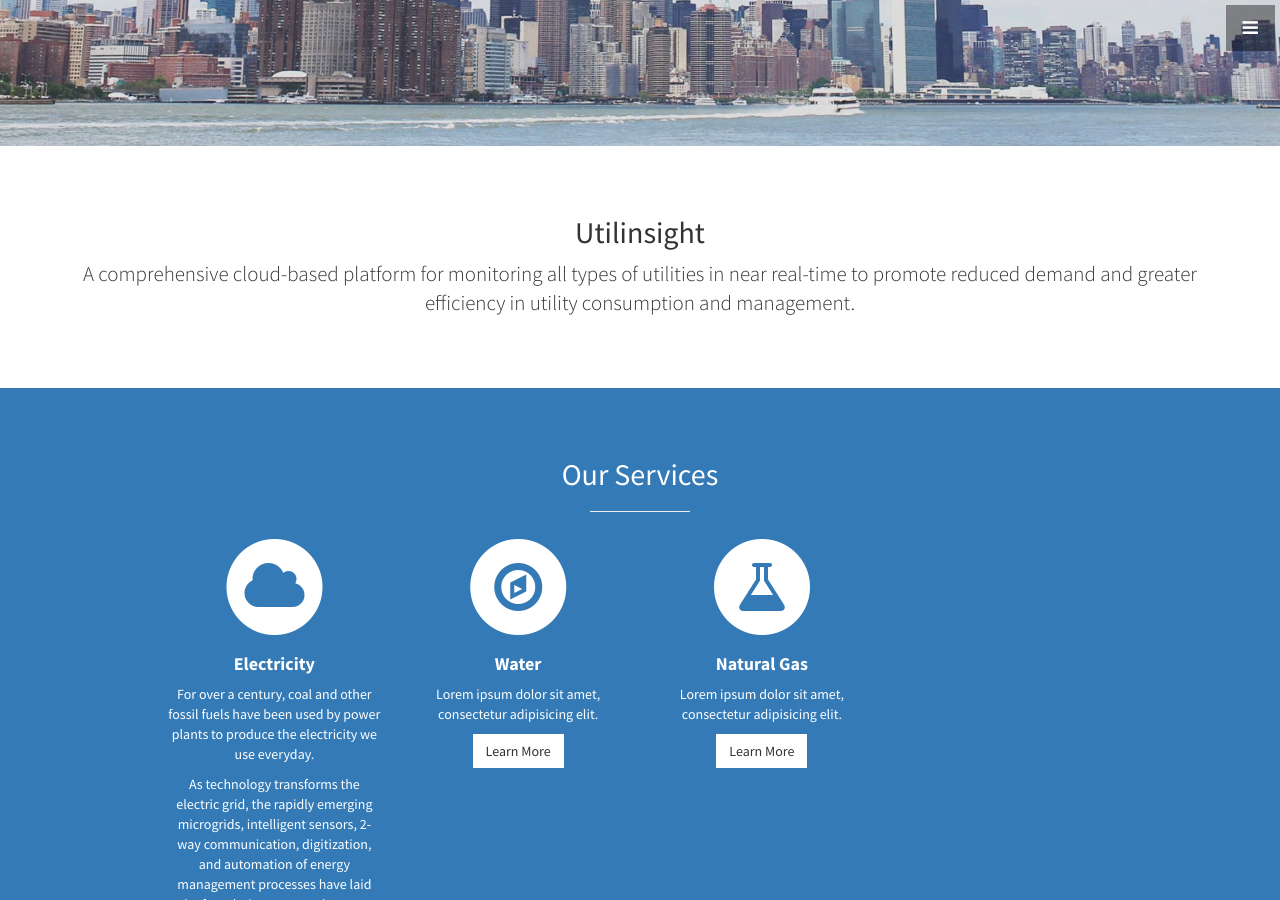
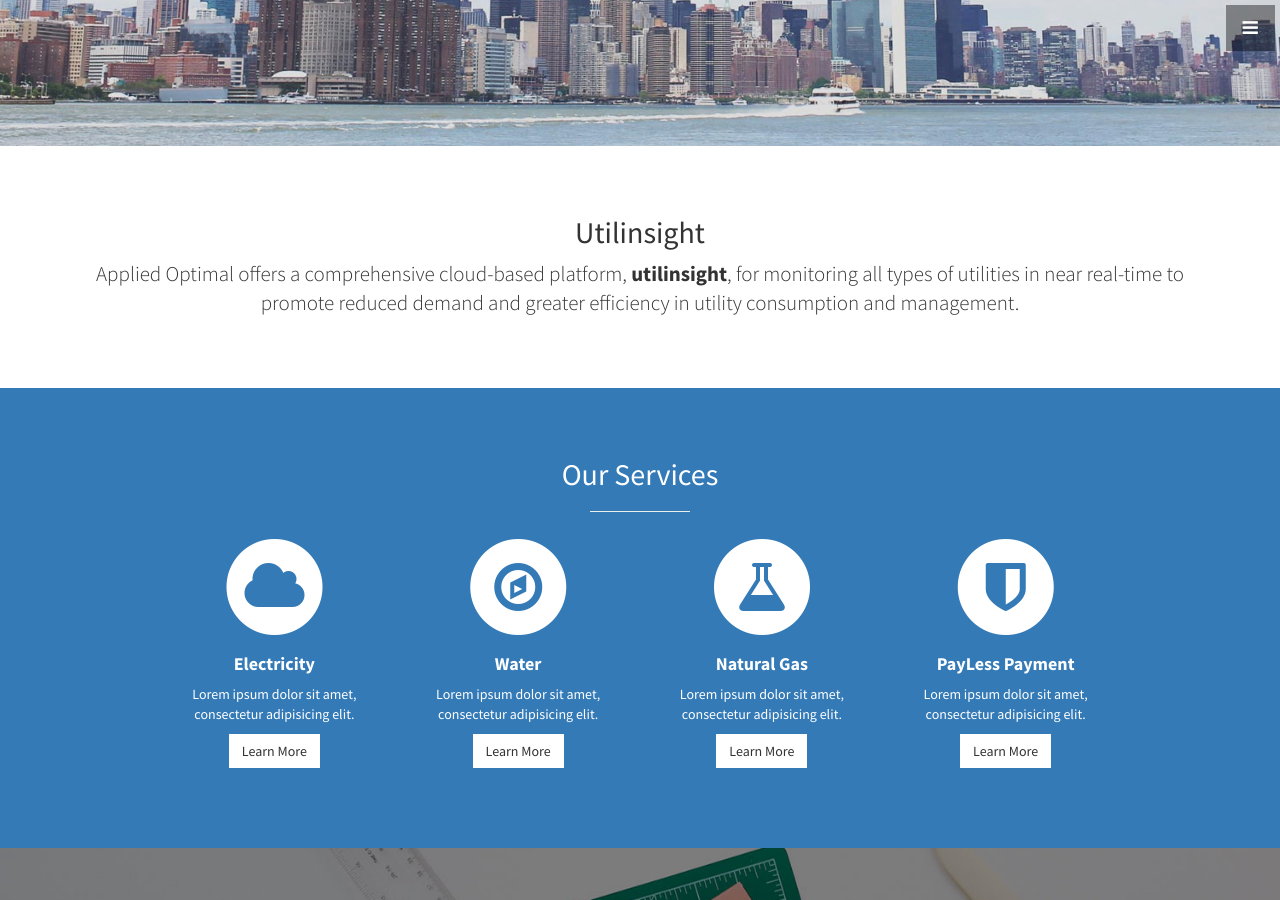
Before and after one commit to obacoskun/ao-website, a Jekyll site: the page built from index.html, in a window 1280 px wide and 900 px high, scrolled down 754 px. Built offline with Jekyll 4.4.1, drawn with Linux system fonts in a browser that asks for light colours; some of the changed text lies outside the part shown.

Commit message:
minor changes to about

```diff
--- a/_includes/about.html
+++ b/_includes/about.html
@@ -3,7 +3,11 @@
     <div class="row">
       <div class="col-lg-12 text-center">
         <h2>Utilinsight</h2>
-        <p class="lead">A comprehensive cloud-based platform for monitoring all types of utilities in near real-time to promote reduced demand and greater efficiency in utility consumption and management.</p>
+        <p class="lead">
+          Applied Optimal offers a comprehensive cloud-based platform, <b>utilinsight</b>,
+          for monitoring all types of utilities in near real-time to promote reduced demand
+          and greater efficiency in utility consumption and management.
+        </p>
       </div>
     </div>
     <!-- /.row -->
--- a/_includes/services.html
+++ b/_includes/services.html
@@ -15,17 +15,7 @@
               <h4>
                 <strong>Electricity</strong>
               </h4>
-              <p>
-                For over a century, coal and other fossil fuels have been used by power plants to produce the electricity we use everyday.
-              </p>
-              <p>
-                As technology transforms the electric grid, the rapidly emerging microgrids, intelligent sensors, 2-way communication,
-                digitization, and automation of energy management processes have laid the foundation to not only smart grids but also smart energy.
-              </p>
-              <p>
-                Using the intelligence gathered from consumption data, electric utilities can increase operational efficiency,
-                predict loads and outages and be prepared for various situations by performing what-if analysis.
-              </p>
+              <p>Lorem ipsum dolor sit amet, consectetur adipisicing elit.</p>
               <a href="#" class="btn btn-light">Learn More</a>
             </div>
           </div>
@@ -55,19 +45,19 @@
               <a href="#" class="btn btn-light">Learn More</a>
             </div>
           </div>
-          <!-- <div class="col-md-3 col-sm-6">
+          <div class="col-md-3 col-sm-6">
             <div class="service-item">
               <span class="fa-stack fa-4x">
               <i class="fa fa-circle fa-stack-2x"></i>
               <i class="fa fa-shield fa-stack-1x text-primary"></i>
             </span>
               <h4>
-                <strong>Service Name</strong>
+                <strong>PayLess Payment</strong>
               </h4>
               <p>Lorem ipsum dolor sit amet, consectetur adipisicing elit.</p>
               <a href="#" class="btn btn-light">Learn More</a>
             </div>
-          </div> -->
+          </div>
         </div>
         <!-- /.row (nested) -->
       </div>
```
